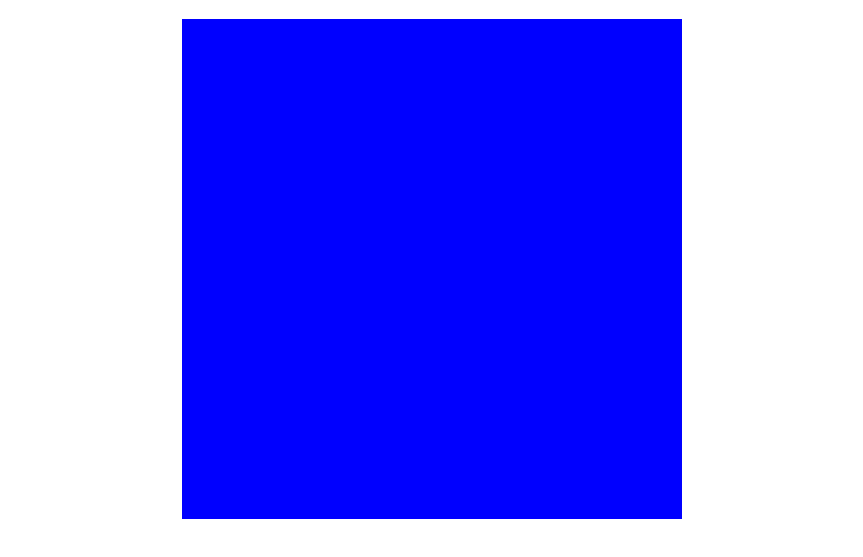
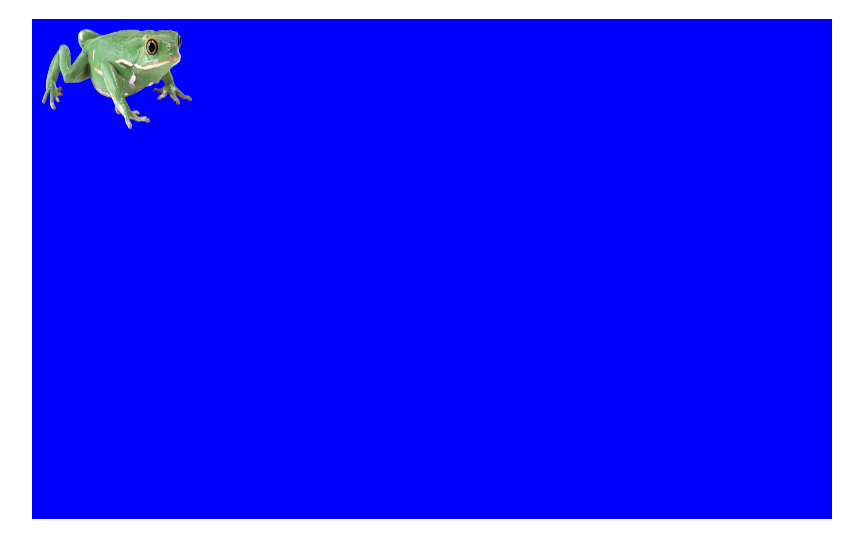
Before and after one commit to j-vines/CS338-Project-2, a plain HTML site: page index.html in a window 1280 px wide. Shown: the part 61-618 px from the top of the page, without its empty margins (208-1071 px from the left). Drawn offline with Linux system fonts and the light colour scheme.

Commit message:
added method to draw frog on canvas

```diff
--- a/Controller.js
+++ b/Controller.js
@@ -6,6 +6,7 @@ class Controller {
         this.view = view;
 
         this.view.initView();
+        this.view.updateFrog(model.frogPos);
     }
 
     //Need event listener for keyboard movement
--- a/Model.js
+++ b/Model.js
@@ -2,7 +2,7 @@
 class Model {
     constructor() {
         console.log("Model created.");
-
+        this.frogPos = {x:10, y:10}; //frog starts at coord (10,10)
         //TODO: declare variables for stuff like frog position and whatnot
     }
     //TODO: Methods to change frog position and whatnot
--- a/View.js
+++ b/View.js
@@ -5,6 +5,7 @@ class View {
         console.log("View created.");
         this.canvas = null; //declare canvas class variable
         this.ctx = null; //declare canvas context class variable
+        this.frog = document.getElementById("frog");
     }
 
     /* Gets canvas context and clears "screen" */
@@ -12,9 +13,19 @@ class View {
         this.canvas = document.getElementById("screen");
         this.ctx = this.canvas.getContext("2d"); //get canvas context to display 2d graphics on canvas
 
+        this.clearScreen();
+    }
+
+    /* Clears screen by drawing a blue rectangle over it */
+    clearScreen() {
         this.ctx.fillStyle = "blue";
         this.ctx.fillRect(0, 0, this.canvas.width, this.canvas.height); //fill canvas with blue rectangle with origin at (0,0)
     }
 
+    /* Draws frog on canvas at given coordinate */
+    updateFrog(frogPos) {
+        this.ctx.drawImage(frog, frogPos.x, frogPos.y, 150, 100);
+    }
+
     //TODO: Methods to print frog on canvas at specific coordinates
 }
--- a/index.html
+++ b/index.html
@@ -17,8 +17,12 @@
     </header>
 
    <main>
-    <canvas id="screen" width ="500" height="500"></canvas> <!-- Canvas element is used to display graphics -->
+    <canvas id="screen" width ="800" height="500"></canvas> <!-- Canvas element is used to display graphics -->
     </main>
+
+    <div id="images"> <!-- Images used in canvas that will not be displayed on site -->
+        <img id="frog" src="frog.png">
+    </div>
 
 </body>
 
--- a/style.css
+++ b/style.css
@@ -1,3 +1,7 @@
 body {
     text-align: center;
 }
+
+#images {
+    display: none;
+}
```
Also changed, not shown: frog.png (added).
